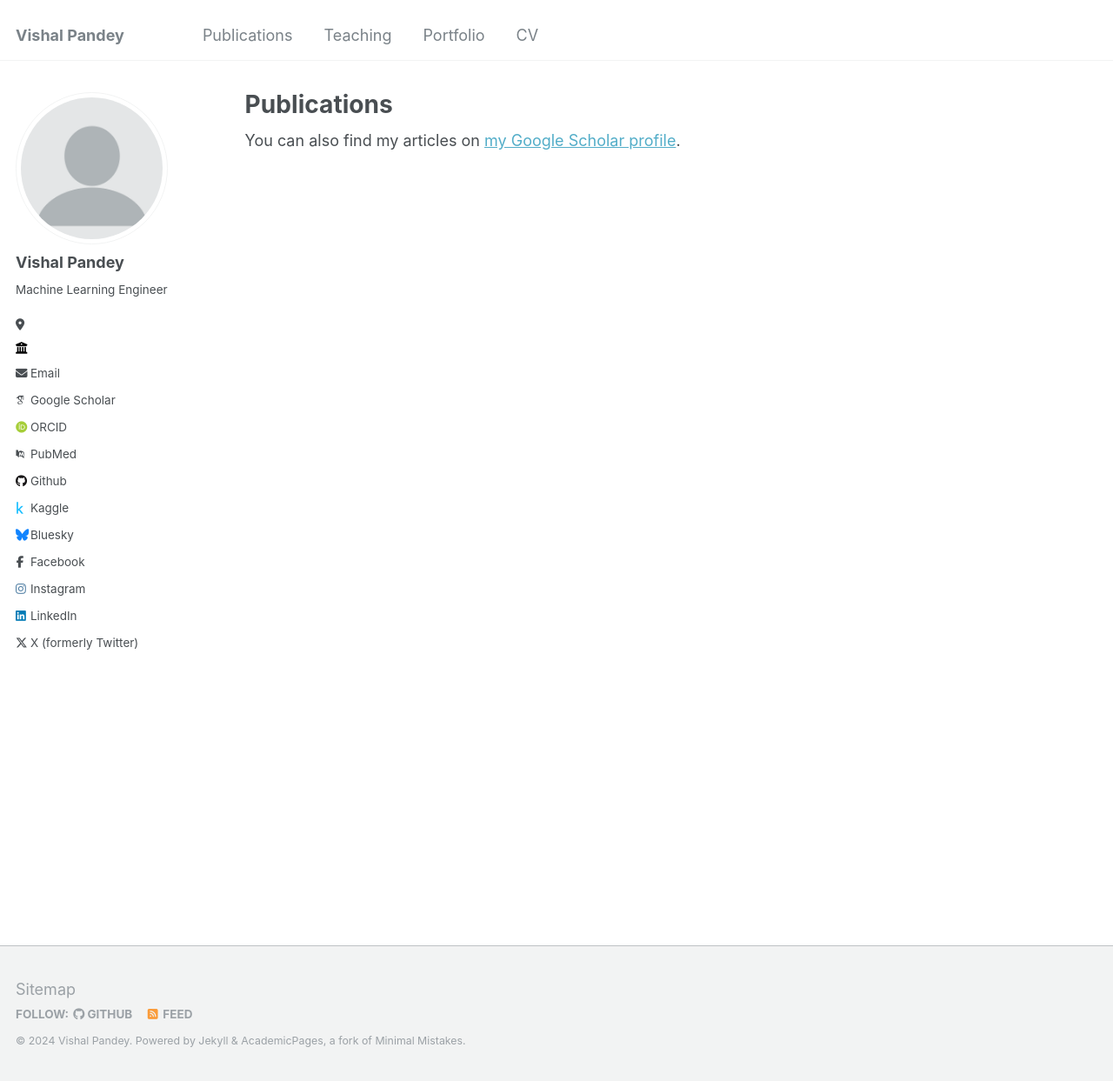
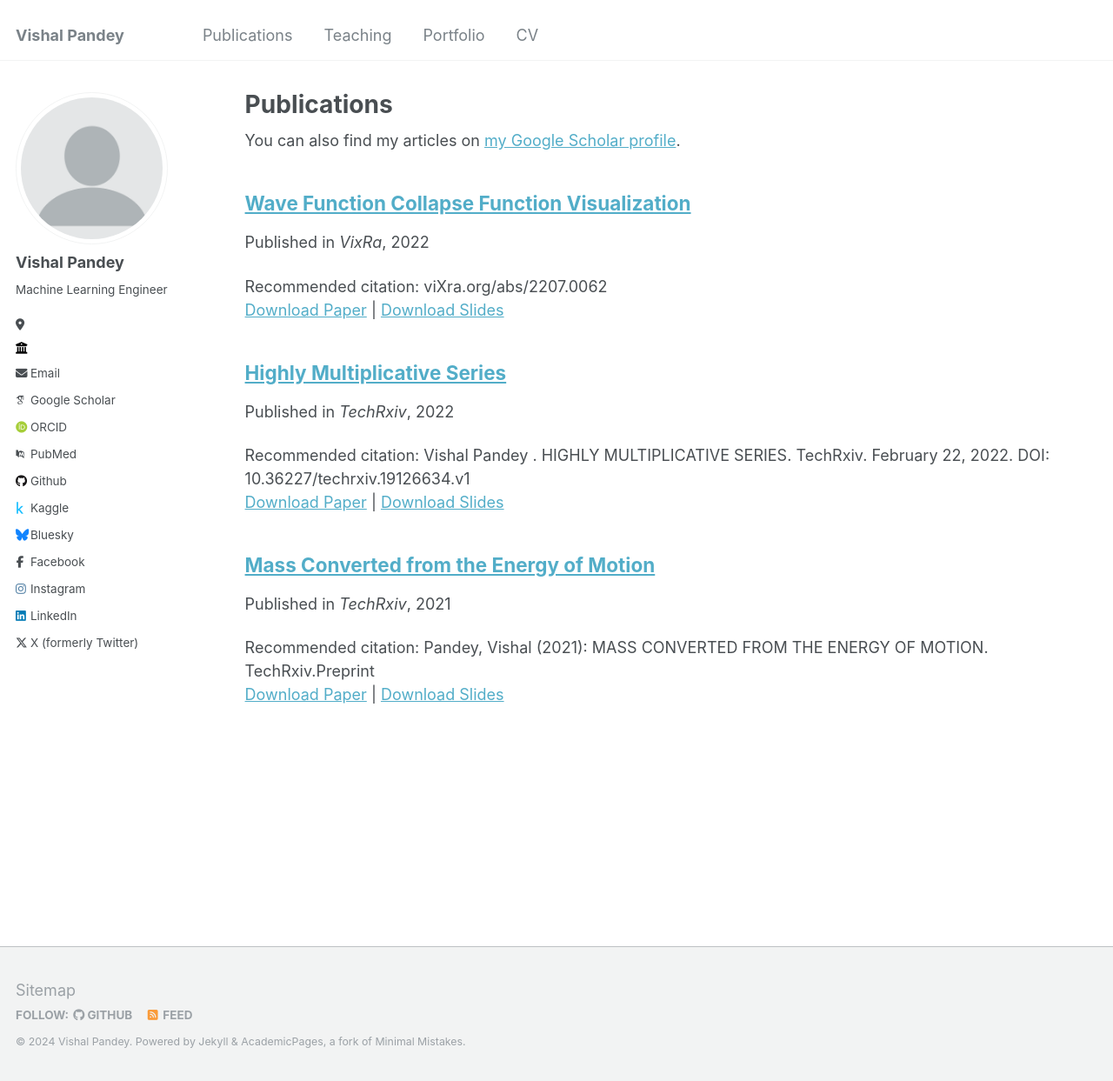
Before and after one commit to Vishal-sys-code/vishal-sys-code.github.io, a Jekyll site: the page built from _pages/publications.md, in a window 1280 px wide and 1243 px high. Shown: the whole window at 87% size. Built offline with Jekyll 4.4.1, drawn with Linux system fonts in a browser that asks for light colours; some web fonts are replaced; a file with an impossible date is left out.

Commit message:
added-dates

```diff
--- a/_publications/highly-multiplicative-series.md
+++ b/_publications/highly-multiplicative-series.md
@@ -3,7 +3,7 @@ title: "Highly Multiplicative Series"
 collection: publications
 permalink: /publication/highly-multiplicative-series
 excerpt: ''
-date:
+date: 2022-02-22
 venue: 'TechRxiv'
 slidesurl: ''
 paperurl: 'http://academicpages.github.io/files/paper2.pdf'
--- a/_publications/mass-converted-from-energy-of-motion.md
+++ b/_publications/mass-converted-from-energy-of-motion.md
@@ -3,7 +3,7 @@ title: "Mass Converted from the Energy of Motion"
 collection: publications
 permalink: /publication/mass-converted-from-energy-of-motion
 excerpt: ''
-date:
+date: 2021-12-07
 venue: 'TechRxiv'
 slidesurl: ''
 paperurl: 'http://academicpages.github.io/files/paper3.pdf'
--- a/_publications/wave-collapse-function-visualization.md
+++ b/_publications/wave-collapse-function-visualization.md
@@ -3,7 +3,7 @@ title: "Wave Function Collapse Function Visualization"
 collection: publications
 permalink: /publication/wave-collapse-function-visualization
 excerpt: ''
-date:
+date: 2022-07-08
 venue: 'VixRa'
 slidesurl: ''
 paperurl: 'http://academicpages.github.io/files/paper1.pdf'
```
